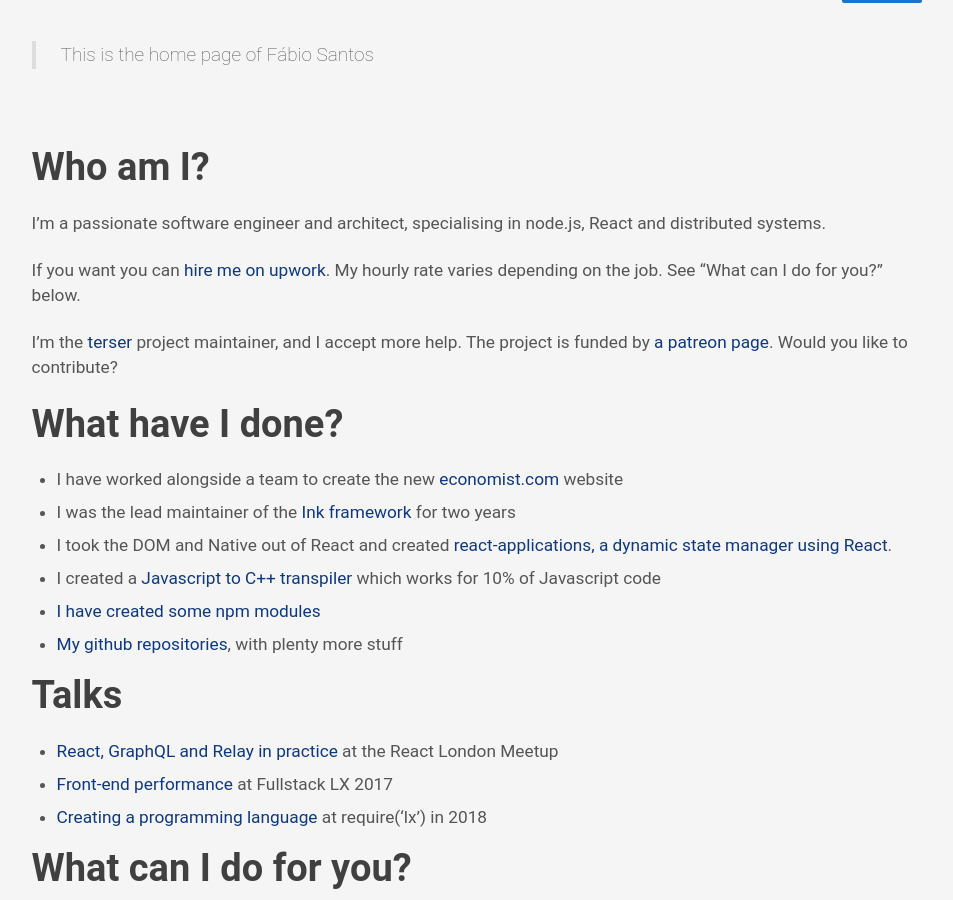
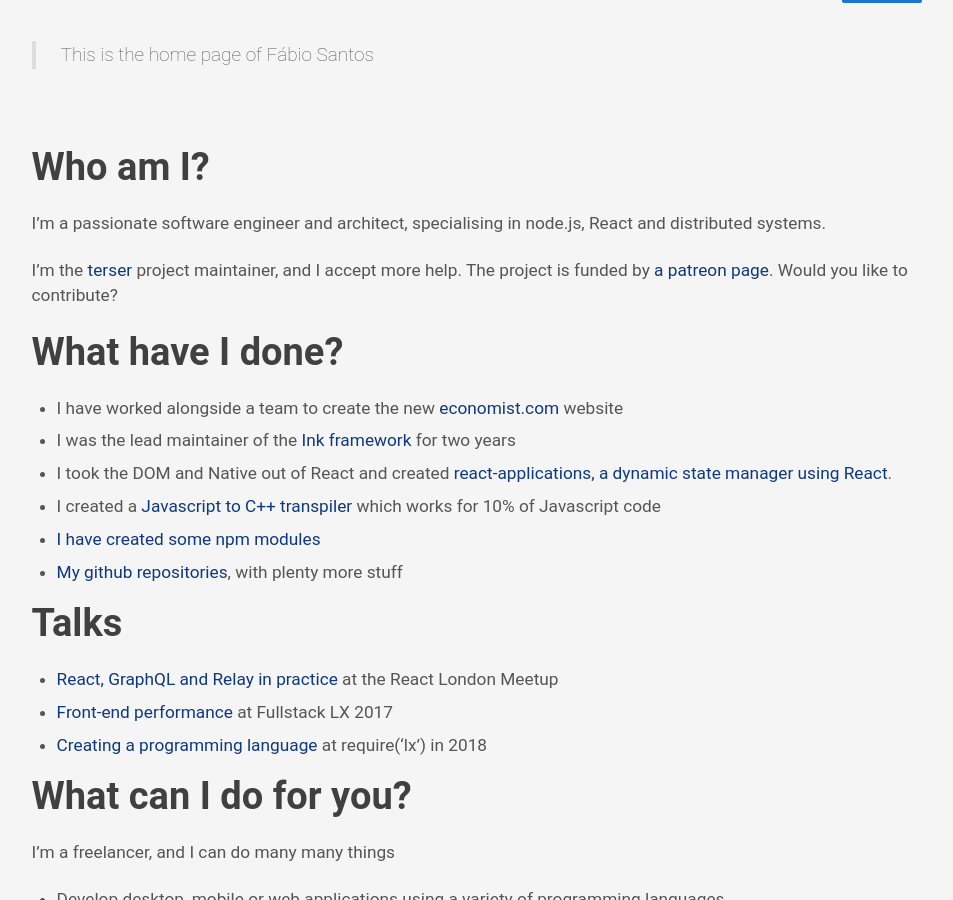
Before and after one commit to fabiosantoscode/fabiosantoscode.github.io, a Jekyll site: the page built from index.md, in a window 1280 px wide and 900 px high, scrolled down 662 px. Shown: the whole window, without its empty margins (163-1116 px from the left). Built offline with Jekyll 4.4.1, drawn with Linux system fonts in a browser that asks for light colours; some web fonts are replaced.

Commit message:
Update index.md

```diff
--- a/index.md
+++ b/index.md
@@ -11,8 +11,6 @@
 # Who am I?
 
 I'm a passionate software engineer and architect, specialising in node.js, React and distributed systems.
-
-If you want you can [hire me on upwork](https://www.upwork.com/fl/fabiosantos6). My hourly rate varies depending on the job. See "What can I do for you?" below.
 
 I'm the [terser](https://github.com/terser-js/terser) project maintainer, and I accept more help. The project is funded by [a patreon page](https://www.patreon.com/fabiosantoscode). Would you like to contribute?
 
```
